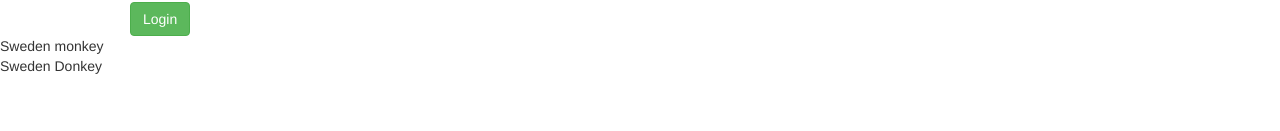
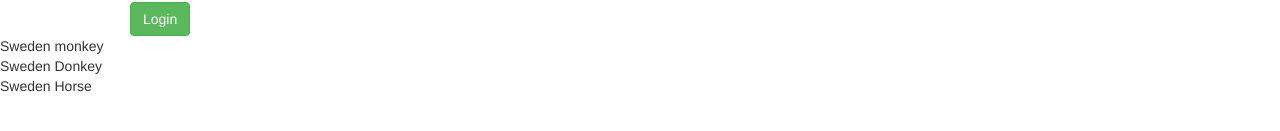
Before and after one commit to nandini5094/Student, an Angular app: page / in a window 1280 px wide. Shown: the part 459-590 px from the top of the page. Built offline with nearby package versions, Linux system fonts and the light colour scheme.

Commit message:
ninth commit

```diff
--- a/src/app/grelogin/grelogin.component.html
+++ b/src/app/grelogin/grelogin.component.html
@@ -31,3 +31,7 @@
 <div>
     Sweden Donkey
 </div>
+
+<div>
+    Sweden Horse
+</div>
```
